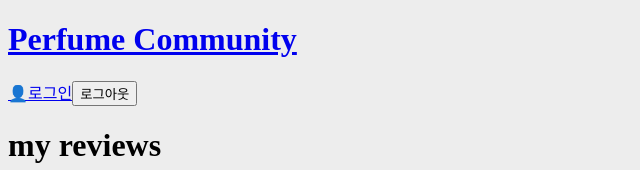
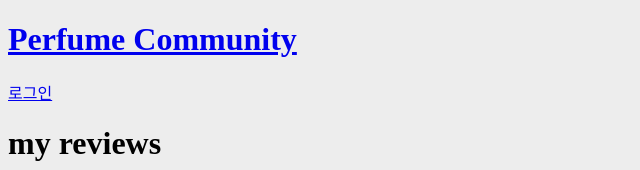
Before and after one commit to summerydev/perfume-community, a Vue app in the folder ui/: page /reviews in a window 1280 px wide. Shown: the top 170 px of the page, without its empty margins (0-640 px from the left). Built offline with nearby package versions, Linux system fonts and the light colour scheme; no server answers.

Commit message:
[ui] navbar 로그인 여부에 따라 버튼 표시 변경

```diff
--- a/ui/src/components/NavBar.vue
+++ b/ui/src/components/NavBar.vue
@@ -1,15 +1,23 @@
 <template>
   <nav class="navbar">
-    <router-link to="/mypage">👤</router-link>
-    <router-link to="/signin">로그인</router-link>
-    <button @click="handleLogout">로그아웃</button>
+    <div v-if="this.isLogin">
+      <router-link to="/mypage">👤</router-link>
+      <button @click="handleLogout">로그아웃</button>
+    </div>
+    <div v-else>
+      <router-link to="/signin">로그인</router-link>
+    </div>
   </nav>
 </template>
 
 <script>
+import { mapGetters } from "vuex";
 export default {
   data() {
     return {};
+  },
+  computed: {
+    ...mapGetters({ isLogin: "getIsLogin" }),
   },
   methods: {
     handleLogout() {
```
